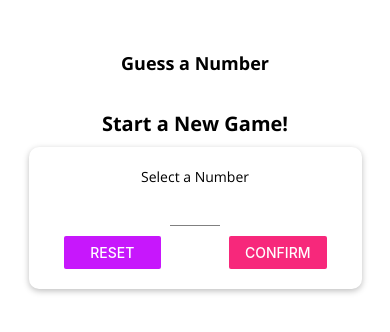
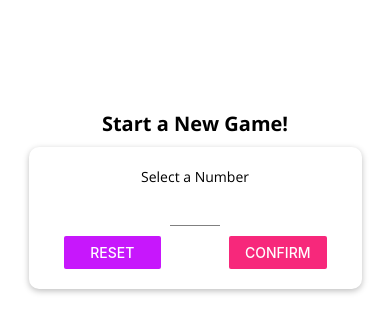
Before and after one commit to RommelTJ/rn-guess-number, a React Native app: screen / in a window 390 px wide. Shown: the top 332 px of the page. Built offline with nearby package versions, Linux system fonts and the light colour scheme.

Commit message:
:lipstick: Header: Adding Platform specific style to TitlteText

```diff
--- a/components/Header.js
+++ b/components/Header.js
@@ -6,7 +6,7 @@ import TitleText from "./TitleText";
 const Header = (props) => {
   return (
     <View style={styles.header}>
-      <TitleText>{props.title}</TitleText>
+      <TitleText style={styles.title}>{props.title}</TitleText>
     </View>
   );
 };
@@ -21,6 +21,9 @@ const styles = StyleSheet.create({
     justifyContent: "center",
     borderBottomColor: Platform.OS === "ios" ? "#ccc" : "transparent",
     borderBottomWidth: Platform.OS === "ios" ? 1 : 0
+  },
+  title: {
+    color: Platform.OS === "ios" ? Colors.primary : "white"
   }
 });
 
```
